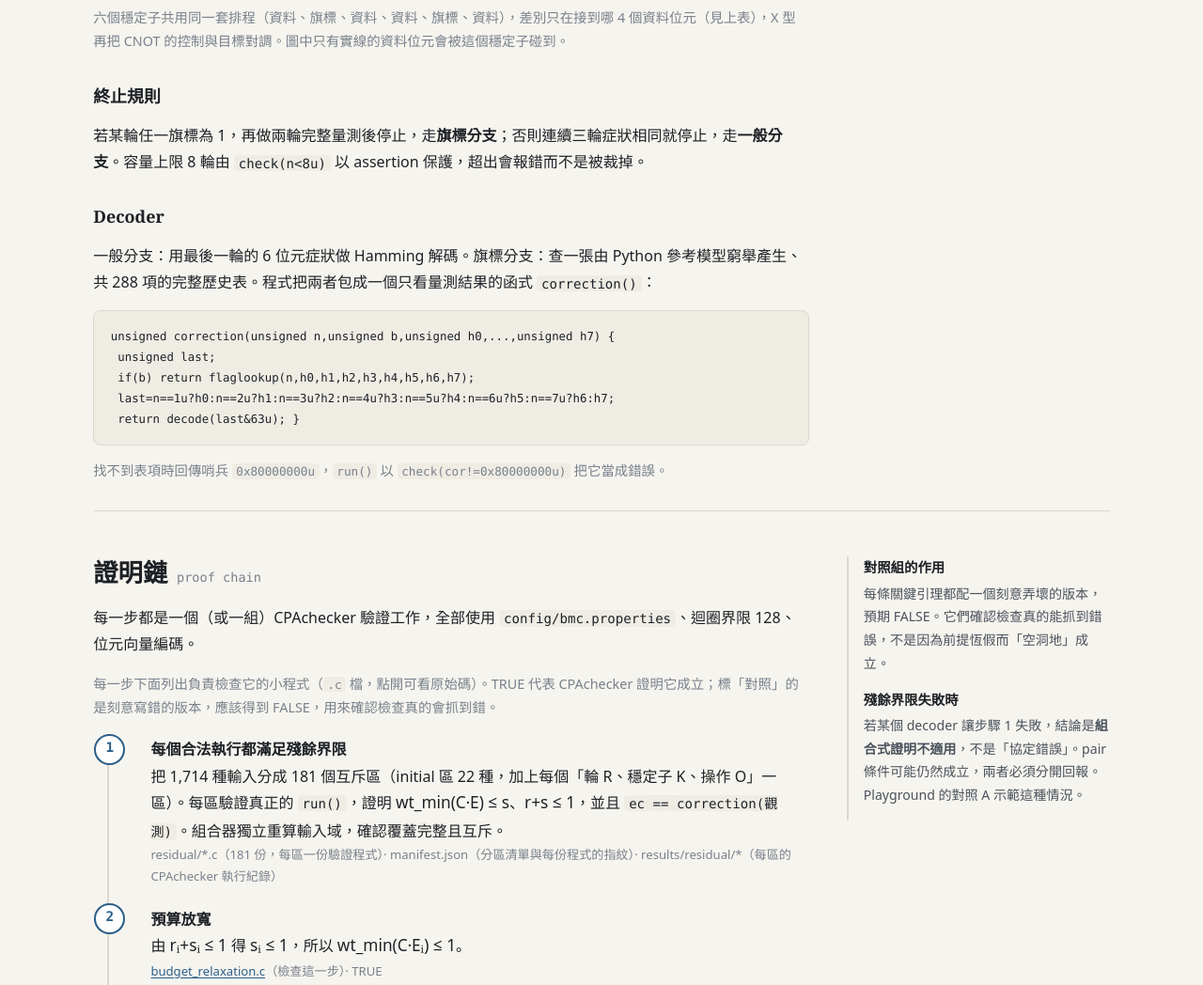
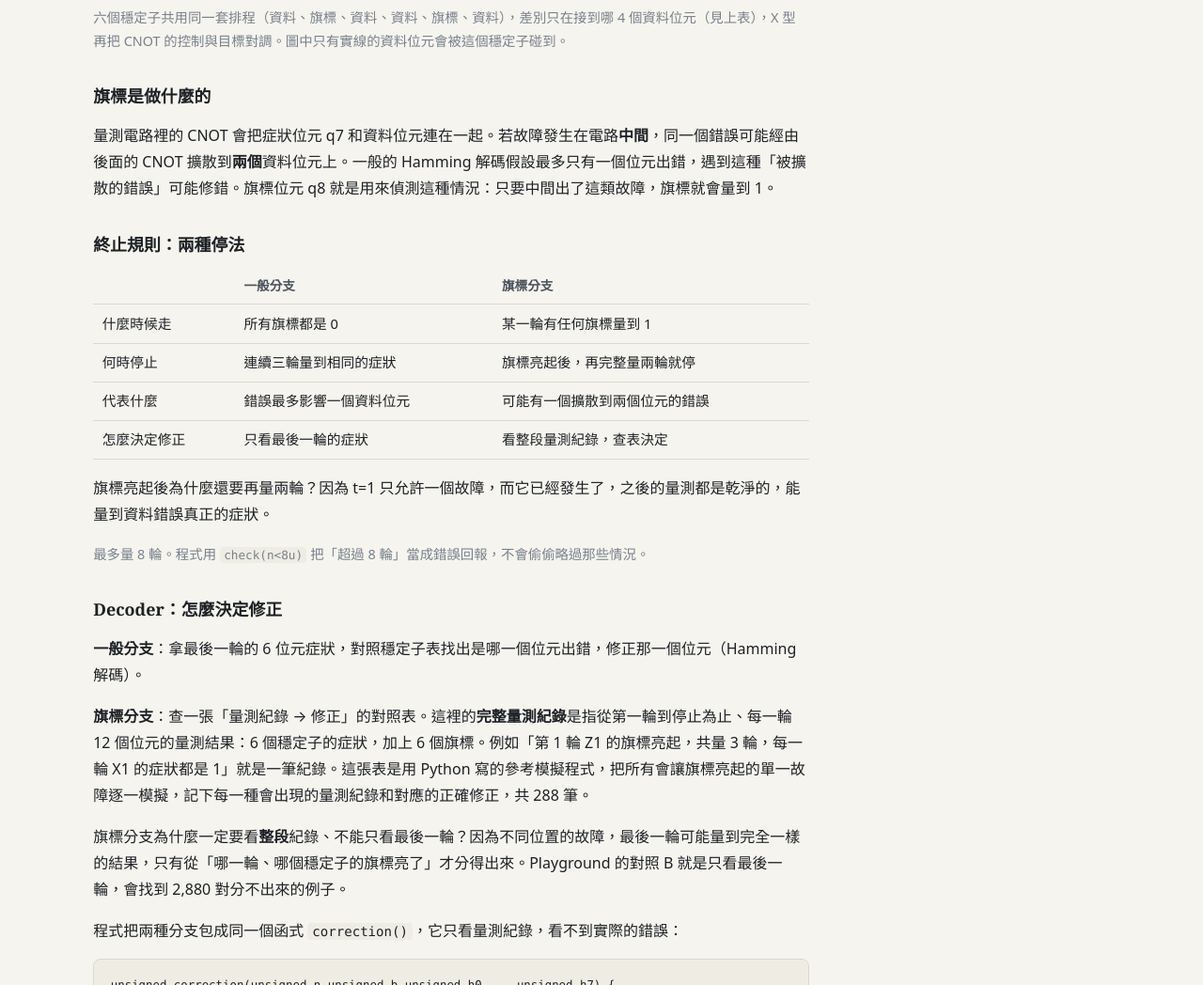
Before and after one commit to YiAnnChen/yiannchen.github.io, a plain HTML site: page ftec/index.html in a window 1280 px wide. Shown: the part 2300-3348 px from the top of the page at 94% size. Drawn offline with Linux system fonts and the light colour scheme.

Commit message:
Explain flag vs normal branch and the measurement-history decoder table
Co-Authored-By: Claude Opus 5.5 <noreply@anthropic.com>

```diff
--- a/ftec/index.html
+++ b/ftec/index.html
@@ -92,10 +92,23 @@
       <select id="circ-k"><option value="0">Z1 (k=0)</option><option value="1">Z2 (k=1)</option><option value="2">Z3 (k=2)</option><option value="3">X1 (k=3)</option><option value="4">X2 (k=4)</option><option value="5">X3 (k=5)</option></select></label></div>
     <div id="circuit"></div>
     <p class="note">六個穩定子共用同一套排程（資料、旗標、資料、資料、旗標、資料），差別只在接到哪 4 個資料位元（見上表），X 型再把 CNOT 的控制與目標對調。圖中只有實線的資料位元會被這個穩定子碰到。</p>
-    <h3>終止規則</h3>
-    <p>若某輪任一旗標為 1，再做兩輪完整量測後停止，走<strong>旗標分支</strong>；否則連續三輪症狀相同就停止，走<strong>一般分支</strong>。容量上限 8 輪由 <code>check(n&lt;8u)</code> 以 assertion 保護，超出會報錯而不是被裁掉。</p>
-    <h3>Decoder</h3>
-    <p>一般分支：用最後一輪的 6 位元症狀做 Hamming 解碼。旗標分支：查一張由 Python 參考模型窮舉產生、共 288 項的完整歷史表。程式把兩者包成一個只看量測結果的函式 <code>correction()</code>：</p>
+    <h3>旗標是做什麼的</h3>
+    <p>量測電路裡的 CNOT 會把症狀位元 q7 和資料位元連在一起。若故障發生在電路<strong>中間</strong>，同一個錯誤可能經由後面的 CNOT 擴散到<strong>兩個</strong>資料位元上。一般的 Hamming 解碼假設最多只有一個位元出錯，遇到這種「被擴散的錯誤」可能修錯。旗標位元 q8 就是用來偵測這種情況：只要中間出了這類故障，旗標就會量到 1。</p>
+    <h3>終止規則：兩種停法</h3>
+    <table>
+      <tr><th></th><th>一般分支</th><th>旗標分支</th></tr>
+      <tr><td>什麼時候走</td><td>所有旗標都是 0</td><td>某一輪有任何旗標量到 1</td></tr>
+      <tr><td>何時停止</td><td>連續三輪量到相同的症狀</td><td>旗標亮起後，再完整量兩輪就停</td></tr>
+      <tr><td>代表什麼</td><td>錯誤最多影響一個資料位元</td><td>可能有一個擴散到兩個位元的錯誤</td></tr>
+      <tr><td>怎麼決定修正</td><td>只看最後一輪的症狀</td><td>看整段量測紀錄，查表決定</td></tr>
+    </table>
+    <p>旗標亮起後為什麼還要再量兩輪？因為 t=1 只允許一個故障，而它已經發生了，之後的量測都是乾淨的，能量到資料錯誤真正的症狀。</p>
+    <p class="note">最多量 8 輪。程式用 <code>check(n&lt;8u)</code> 把「超過 8 輪」當成錯誤回報，不會偷偷略過那些情況。</p>
+    <h3>Decoder：怎麼決定修正</h3>
+    <p><strong>一般分支</strong>：拿最後一輪的 6 位元症狀，對照穩定子表找出是哪一個位元出錯，修正那一個位元（Hamming 解碼）。</p>
+    <p><strong>旗標分支</strong>：查一張「量測紀錄 → 修正」的對照表。這裡的<strong>完整量測紀錄</strong>是指從第一輪到停止為止、每一輪 12 個位元的量測結果：6 個穩定子的症狀，加上 6 個旗標。例如「第 1 輪 Z1 的旗標亮起，共量 3 輪，每一輪 X1 的症狀都是 1」就是一筆紀錄。這張表是用 Python 寫的參考模擬程式，把所有會讓旗標亮起的單一故障逐一模擬，記下每一種會出現的量測紀錄和對應的正確修正，共 288 筆。</p>
+    <p>旗標分支為什麼一定要看<strong>整段</strong>紀錄、不能只看最後一輪？因為不同位置的故障，最後一輪可能量到完全一樣的結果，只有從「哪一輪、哪個穩定子的旗標亮了」才分得出來。Playground 的對照 B 就是只看最後一輪，會找到 2,880 對分不出來的例子。</p>
+    <p>程式把兩種分支包成同一個函式 <code>correction()</code>，它只看量測紀錄，看不到實際的錯誤：</p>
 <pre><code>unsigned correction(unsigned n,unsigned b,unsigned h0,...,unsigned h7) {
  unsigned last;
  if(b) return flaglookup(n,h0,h1,h2,h3,h4,h5,h6,h7);
```
